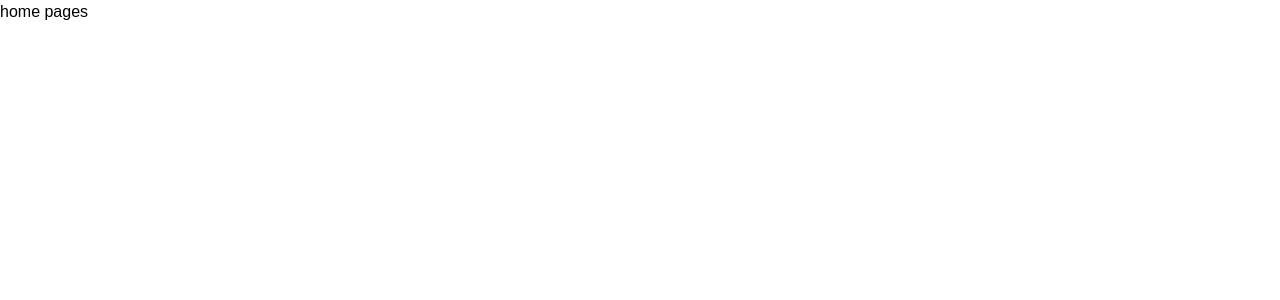
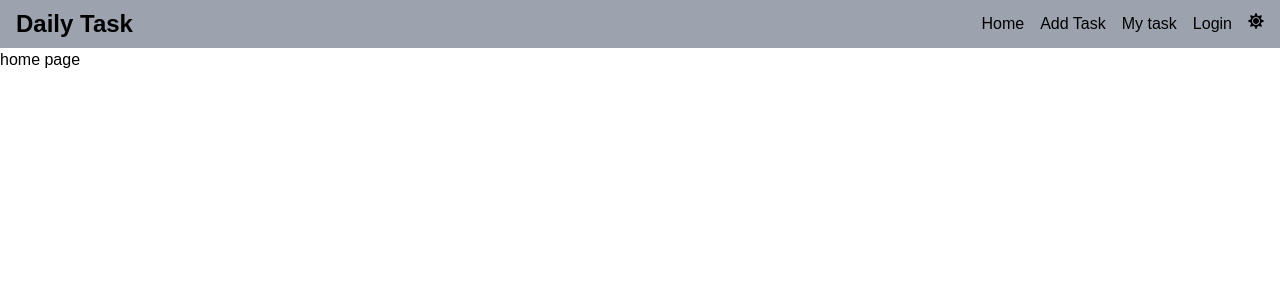
Before and after one commit to sksabbirhossain/daily-task-client, a React (Create React App) app: page / in a window 1280 px wide. Shown: the top 300 px of the page. Built offline with nearby package versions, Linux system fonts and the light colour scheme.

Commit message:
created a navbar

```diff
--- a/public/index.html
+++ b/public/index.html
@@ -10,34 +10,13 @@
       content="Web site created using create-react-app"
     />
     <link rel="apple-touch-icon" href="%PUBLIC_URL%/logo192.png" />
-    <!--
-      manifest.json provides metadata used when your web app is installed on a
-      user's mobile device or desktop. See https://developers.google.com/web/fundamentals/web-app-manifest/
-    -->
+
     <link rel="manifest" href="%PUBLIC_URL%/manifest.json" />
-    <!--
-      Notice the use of %PUBLIC_URL% in the tags above.
-      It will be replaced with the URL of the `public` folder during the build.
-      Only files inside the `public` folder can be referenced from the HTML.
 
-      Unlike "/favicon.ico" or "favicon.ico", "%PUBLIC_URL%/favicon.ico" will
-      work correctly both with client-side routing and a non-root public URL.
-      Learn how to configure a non-root public URL by running `npm run build`.
-    -->
     <title>React App</title>
   </head>
-  <body>
+  <body class="">
     <noscript>You need to enable JavaScript to run this app.</noscript>
     <div id="root"></div>
-    <!--
-      This HTML file is a template.
-      If you open it directly in the browser, you will see an empty page.
-
-      You can add webfonts, meta tags, or analytics to this file.
-      The build step will place the bundled scripts into the <body> tag.
-
-      To begin the development, run `npm start` or `yarn start`.
-      To create a production bundle, use `npm run build` or `yarn build`.
-    -->
   </body>
 </html>
--- a/src/App.js
+++ b/src/App.js
@@ -8,6 +8,7 @@ function App() {
     <Routes>
       <Route path="/" element={<Main />}>
         <Route path="/" element={<Home />} />
+        <Route path="*" element="error pages" />
       </Route>
     </Routes>
   );
--- /dev/null
+++ b/src/components/Navbar/Navbar.js
@@ -0,0 +1,98 @@
+import React, { useState } from "react";
+import { FaAlignRight, FaRegMoon, FaSun } from "react-icons/fa";
+import { NavLink } from "react-router-dom";
+
+const Navbar = () => {
+  const [nav, setNav] = useState(false);
+  const [theme, setTheme] = useState(false);
+  return (
+    <header className=" dark:bg-gray-800 bg-gray-400">
+      <div className="container mx-auto flex justify-between items-center h-12 px-4">
+        <div>
+          <NavLink to="/" className="">
+            <h2 className="text-2xl font-bold dark:text-[#00df9a]">
+              Daily Task
+            </h2>
+          </NavLink>
+        </div>
+        <div className="">
+          <ul className="md:flex hidden">
+            <li>
+              <NavLink to="/" className="pl-4">
+                Home
+              </NavLink>
+            </li>
+            <li>
+              <NavLink to="/add-task" className="pl-4">
+                Add Task
+              </NavLink>
+            </li>
+            <li>
+              <NavLink to="my-task" className="pl-4">
+                My task
+              </NavLink>
+            </li>
+            <li>
+              <NavLink to="/login" className="pl-4">
+                Login
+              </NavLink>
+            </li>
+            <li onClick={() => setTheme(!theme)}>
+              <button className="pl-4">
+                {theme ? <FaRegMoon /> : <FaSun />}
+              </button>
+            </li>
+          </ul>
+        </div>
+        {nav ? (
+          <>
+            <button
+              className="flex text-3xl justify-end md:hidden"
+              onClick={() => setNav(!nav)}
+            >
+              X
+            </button>
+          </>
+        ) : (
+          <>
+            <button
+              className="flex text-2xl justify-end md:hidden"
+              onClick={() => setNav(!nav)}
+            >
+              <FaAlignRight />
+            </button>
+          </>
+        )}
+      </div>
+      <div
+        className={
+          nav
+            ? "fixed left-0 top-0 w-[60%] h-full border-r bg-gray-400 ease-in-out duration-500"
+            : "fixed left-[-100%]"
+        }
+      >
+        <ul className="pt-24  text-gray-100 uppercase">
+          <li className="p-2">
+            <NavLink to="/">Home</NavLink>
+          </li>
+          <li className="p-2">
+            <NavLink to="/add-task">Add Task</NavLink>
+          </li>
+          <li className="p-2">
+            <NavLink to="/my-task">My task</NavLink>
+          </li>
+          <li className="p-2">
+            <NavLink to="/login">Login</NavLink>
+          </li>
+          <li onClick={() => setTheme(!theme)}>
+            <button className="pl-4">
+              {theme ? <FaRegMoon /> : <FaSun />}
+            </button>
+          </li>
+        </ul>
+      </div>
+    </header>
+  );
+};
+
+export default Navbar;
--- a/src/layout/Main.js
+++ b/src/layout/Main.js
@@ -1,9 +1,11 @@
 import React from "react";
 import { Outlet } from "react-router-dom";
+import Navbar from "../components/Navbar/Navbar";
 
 const Main = () => {
   return (
     <>
+      <Navbar />
       <Outlet />
     </>
   );
--- a/src/pages/Home/Home.js
+++ b/src/pages/Home/Home.js
@@ -1,11 +1,11 @@
-import React from 'react';
+import React from "react";
 
 const Home = () => {
-    return (
-        <div>
-            <h1>home pages</h1>
-        </div>
-    );
+  return (
+    <div>
+      <h1>home page</h1>
+    </div>
+  );
 };
 
 export default Home;
```
